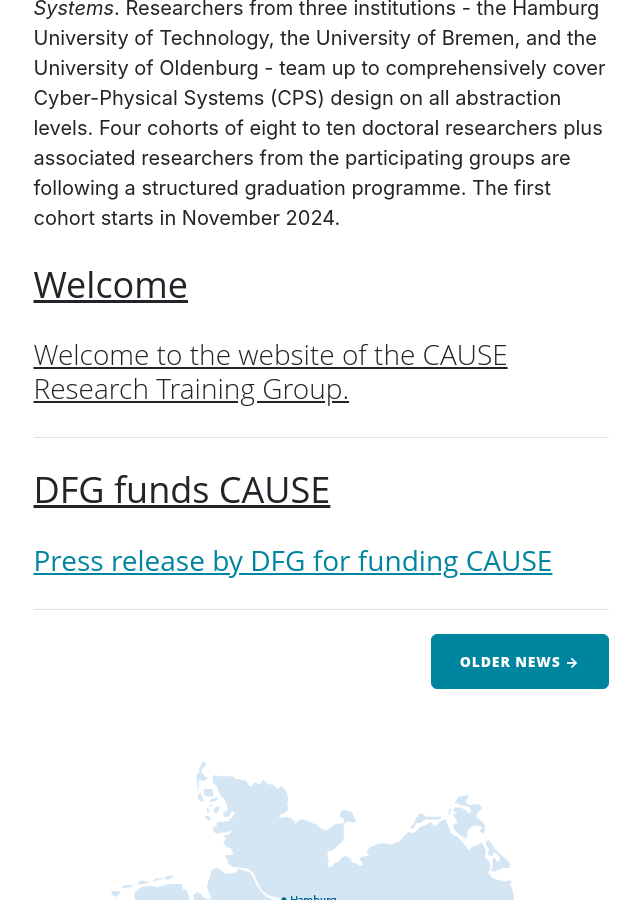
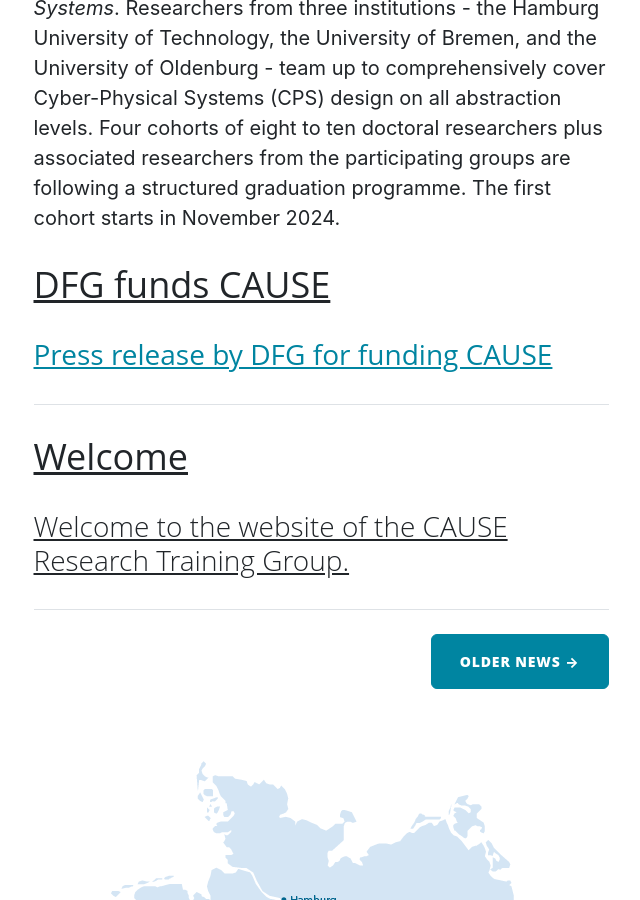
Before and after one commit to rtg-cause/rtg-cause.github.io, a Jekyll site: the page built from index.html, in a window 1280 px wide and 900 px high, scrolled down 1134 px. Shown: the whole window, without its empty margins (319-959 px from the left). Built offline with Jekyll 4.4.1, drawn with Linux system fonts in a browser that asks for light colours; nearby versions of some CDN libraries.

Commit message:
News from newest to oldest.

```diff
--- a/index.html
+++ b/index.html
@@ -30,7 +30,7 @@
     </div>
     <div class="row gx-4 gx-lg-5 justify-content-center">
         <div class="col-md-10 col-lg-8 col-xl-7">
-            {% for post in site.posts limit: 3 %}
+            {% for post in site.posts reversed limit: 3 %}
                 <!-- Post preview-->
                 <div class="post-preview">
                     <a href="{{ post.url }}">
--- a/news.html
+++ b/news.html
@@ -3,7 +3,7 @@
 ---
 
 <ul>
-  {% for post in site.posts %}
+  {% for post in site.posts reversed %}
     <li>
       <h3><a href="{{ post.url }}">{{ post.title }}</a></h3>
       {{ post.excerpt }}
```
